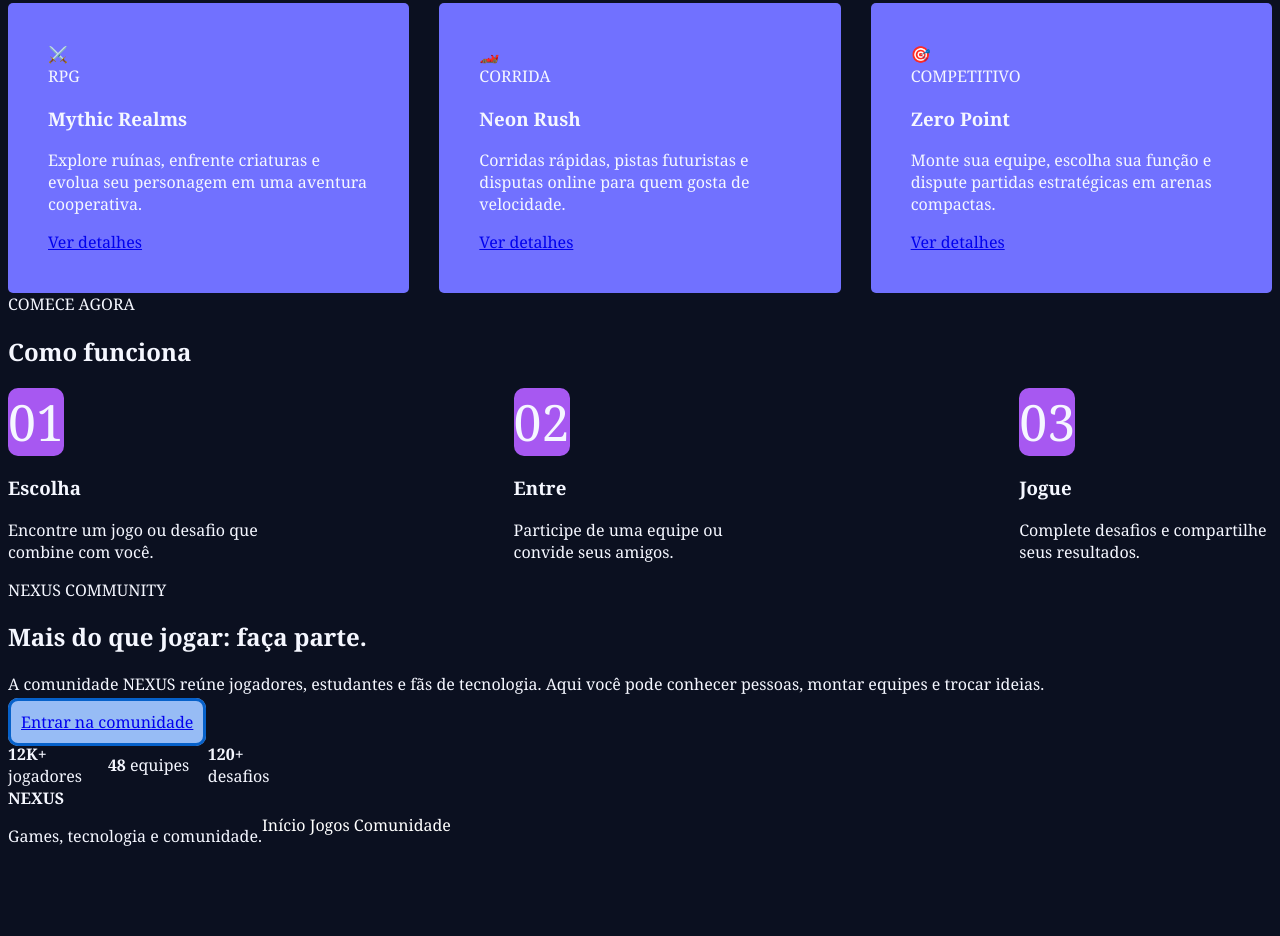
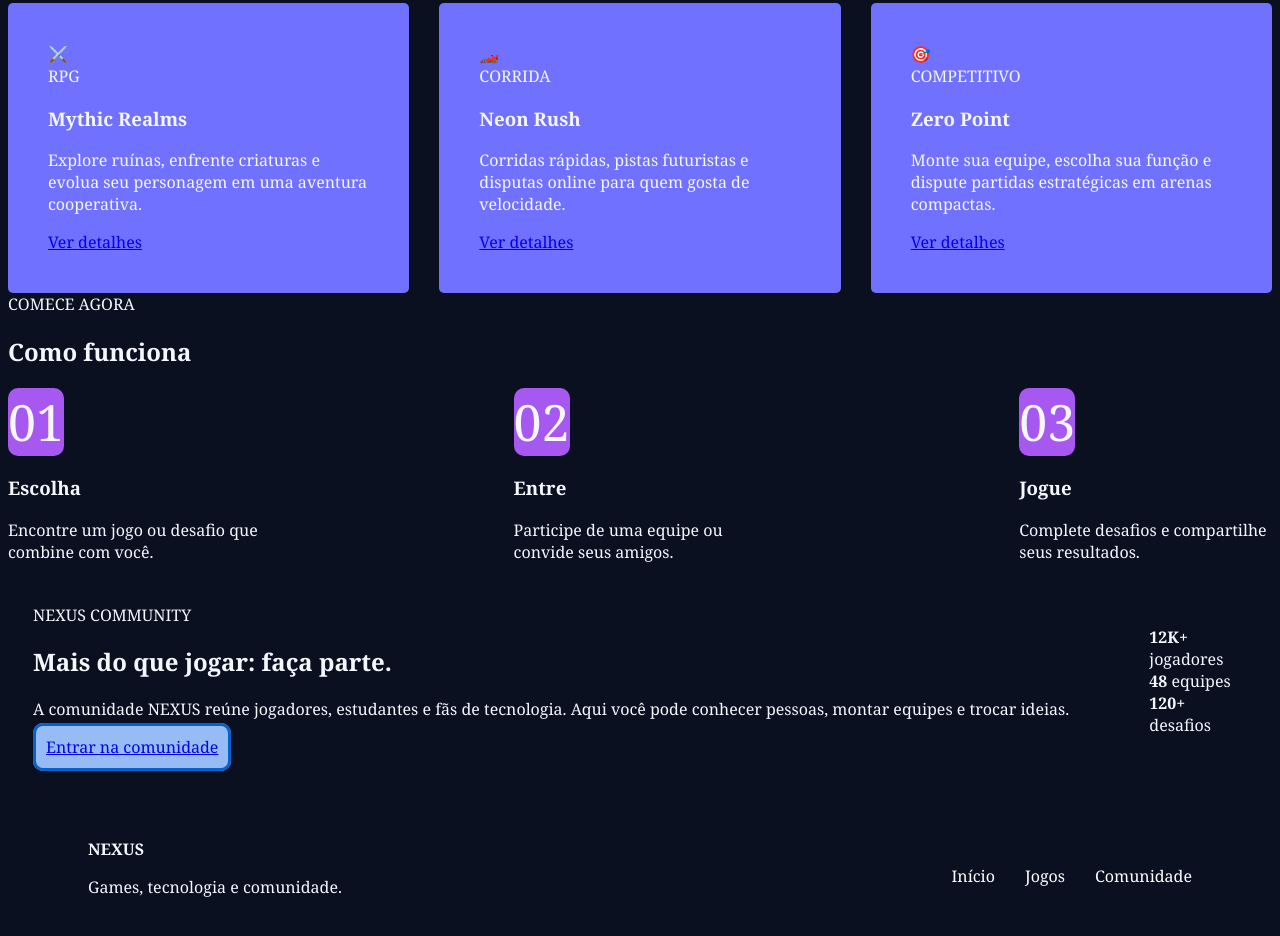
Before and after one commit to GabrielBauer19/senai-codificacao-front-ent, a plain HTML site: page aula-08/index.html in a window 1280 px wide. Shown: the part 672-1608 px from the top of the page. Before the commit the page ends 1543 px from the top, so only its background shows below. Drawn offline with Linux system fonts and the light colour scheme.

Commit message:
alteraçoes essenciais

```diff
--- a/aula-08/estilo.css
+++ b/aula-08/estilo.css
@@ -110,46 +110,51 @@ max-width: 20%;
     border-radius: 10px;
 }
 
-.comunidade {
+.comunidade-pai {
     display: flex;
-gap: 10px;
+    gap: 80px;
     align-items: center;
-flex: 1;
+    justify-content: center;
     flex-wrap: wrap;
+    margin: 25px;
+
 }
 
 .comunidade-info {
-display: flex;
-justify-content: center;
-align-items: center;
+    flex: 1;
 }
 
 .info-item {
-gap: 20px;
     flex: 1;
 }
 
 .rodape {
+    margin: 80px;
     display: flex;
     align-items: center;
+    justify-content: space-between;
+    gap: 30px;
 }
 
 .links-rodape {
+    display: flex;
     justify-content: center;
-    gap: 10px;
+    gap: 30px;
     flex-wrap: wrap;
 
 }
 
- .links-rodape:hover{
+
+.links-rodape a {
+    text-decoration: none;
+    color: white;
+}
+
+
+.links-rodape:hover a {
     transition-duration: 0.5s;
     color: purple;
 
 
 
 }
-
- .links-rodape a{
-text-decoration: none;
-color: white;
- }
--- a/aula-08/index.html
+++ b/aula-08/index.html
@@ -98,7 +98,7 @@
             </div>
         </section>
 
-        <section class="secao comunidade" id="comunidade">
+        <section class="comunidade-pai" id="comunidade">
             <div class="comunidade-texto">
                 <span class="tag">NEXUS COMMUNITY</span>
                 <h2>Mais do que jogar: faça parte.</h2>
```
Lines whose indentation alone changed are shown as unchanged.
